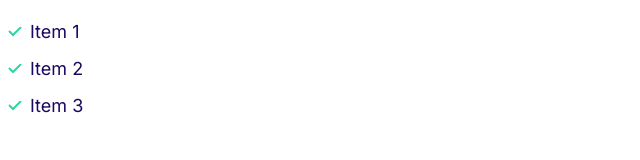
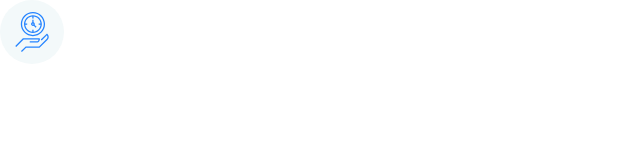
Before and after one commit to shadowmanLukas/frontend_layout, a plain HTML site: page index.html in a window 1280 px wide. Shown: the whole page, without its empty margins (0-640 px from the left). Drawn offline with Linux system fonts and the light colour scheme.

Commit message:
Definition of icons.

```diff
--- a/css/styles.css
+++ b/css/styles.css
@@ -157,3 +157,23 @@ margin-right: 2rem;
         padding-left: 0;
     }
 }
+
+/*Icons*/
+.icon{
+    width: 40px;
+    height: 40px;
+}
+
+.icon--primary{
+    fill: var(--color-primary); /*fill only works with svg images*/
+}
+
+.icon-container{
+    background: #f3f9fa;
+    width: 64px;
+    height: 64px;
+    border-radius: 100%;
+    display: inline-flex;
+    justify-content: center; /*by default horizontal axis*/
+    align-items: center; /*by default vertical axis*/
+}
--- a/index.html
+++ b/index.html
@@ -14,10 +14,10 @@
     <link rel="stylesheet" href="css/styles.css" />
   </head>
   <body>
-    <ul class="list list--tick">
-      <li class="list__item">Item 1</li>
-      <li class="list__item">Item 2</li>
-      <li class="list__item">Item 3</li">
-    </ul>
+    <span class="icon-container">
+      <svg class="icon icon--primary">
+        <use xlink:href="images/sprite.svg#clock"></use>
+      </svg>
+    </span>
   </body>
 </html>
```
Also changed, not shown: components/icons.html (added, +5 -0 lines), images/sprite.svg (added).
